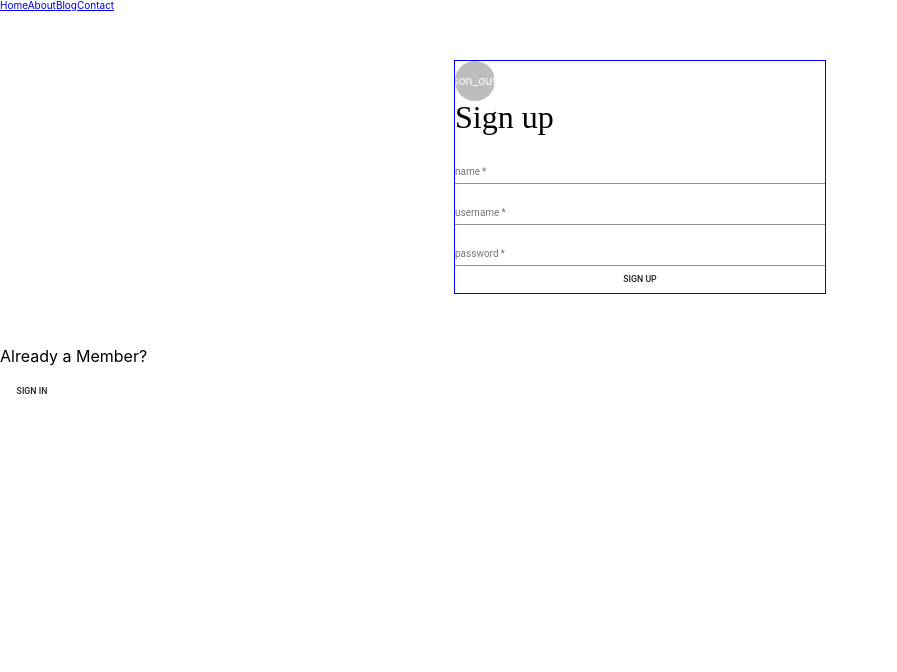
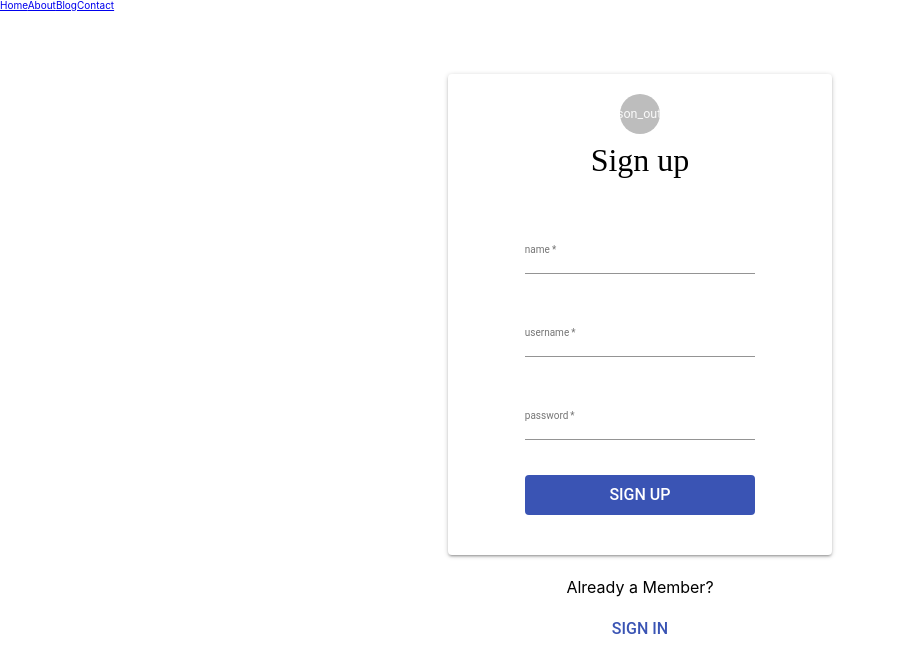
Before and after one commit to safespaceteam/safespacefrontend, a React (Create React App) app: page /register in a window 1280 px wide. Shown: the top 672 px of the page, without its empty margins (0-897 px from the left). Built offline with nearby package versions, Linux system fonts and the light colour scheme; no server answers; the HTML template or start-up script is replaced by a standard one.

Commit message:
styled login and register page

```diff
--- a/src/App.js
+++ b/src/App.js
@@ -1,14 +1,28 @@
 import React, { Component } from "react";
 import "./App.css";
 import Routes from "./components/routes";
+import { createMuiTheme, MuiThemeProvider } from "@material-ui/core";
 // import Button from "@material-ui/core/Button";
+
+const theme = createMuiTheme({
+  palette: {
+    secondary: {
+      main: "#3A54B4"
+    },
+    primary: {
+      main: "#fef7ed"
+    }
+  }
+});
 
 class App extends Component {
   render() {
     return (
-      <div className="App">
-        <Routes />
-      </div>
+      <MuiThemeProvider theme={theme}>
+        <div className="App">
+          <Routes />
+        </div>
+      </MuiThemeProvider>
     );
   }
 }
--- a/src/components/addMsg.js
+++ b/src/components/addMsg.js
@@ -23,7 +23,6 @@ class AddMessage extends Component {
     axios
       .post(`${url}/messages`, newMessage)
       .then(res => {
-        console.log(res);
         this.props.msgHandler();
       })
       .catch(err => {
@@ -38,17 +37,14 @@ class AddMessage extends Component {
   };
 
   render() {
-    console.log("state", this.props.msgs[0].userId);
     return (
       <div>
-        {/* <i className="material-icons">note_add</i> */}
         <NewMsgForm
           message={this.state.message}
           handleInputChange={this.handleInputChange}
           addMsg={this.addMsg}
           newNoteForm={this.props.newNoteForm}
         />
-        {/* {this.props.msg.userId} */}
       </div>
     );
   }
--- a/src/components/login.js
+++ b/src/components/login.js
@@ -5,6 +5,8 @@ import Avatar from "@material-ui/core/Avatar";
 import { Link } from "react-router-dom";
 import Button from "@material-ui/core/Button";
 import Paper from "@material-ui/core/Paper";
+import { styles } from "./styling/loginSyling";
+import withStyles from "@material-ui/core/styles/withStyles";
 
 const url = process.env.REACT_APP_DB_URL;
 
@@ -36,6 +38,7 @@ class Login extends Component {
         if (res.status === 200 && res.data) {
           console.log(res.data);
           localStorage.setItem("token", res.data.token);
+          localStorage.setItem("name", res.data.message);
           this.props.history.push("/profile");
         } else {
           throw new Error();
@@ -50,23 +53,28 @@ class Login extends Component {
   };
 
   render() {
+    const { classes } = this.props;
     return (
-      <div>
-        <Paper>
-          <form onSubmit={this.submitHandler}>
-            <Avatar>
-              <i className="material-icons">person_outline</i>
-            </Avatar>
-            <h2>Sign In</h2>
+      <div className={classes.root}>
+        <Paper className={classes.paper}>
+          <Avatar className={classes.avatar}>
+            <i className="material-icons">person_outline</i>
+          </Avatar>
+          <h2>Sign In</h2>
+          <form onSubmit={this.submitHandler} className={classes.signInform}>
             <TextField
               required
-              // id="standard-name"
               type="text"
               label="username"
               name="username"
-              // className={classes.textfield}
+              className={classes.textfield}
               value={this.state.user.username}
               onChange={this.inputHandler}
+              InputProps={{
+                classes: {
+                  input: classes.resize
+                }
+              }}
             />
             <TextField
               required
@@ -74,15 +82,22 @@ class Login extends Component {
               type="password"
               label="password"
               name="password"
-              // className={classes.textfield}
               value={this.state.user.password}
+              className={classes.textfield}
               onChange={this.inputHandler}
+              InputProps={{
+                classes: {
+                  input: classes.resize
+                }
+              }}
             />
-            <Button type="submit">Sign In</Button>
+            <Button type="submit" className={classes.signinBtn}>
+              Sign In
+            </Button>
           </form>
         </Paper>
         <p>Not a Member?</p>
-        <Button component={Link} to="/register">
+        <Button component={Link} to="/register" className={classes.toggleBtn}>
           Register
         </Button>
         {this.state.message ? <h4>{this.state.message}</h4> : undefined}
@@ -91,4 +106,4 @@ class Login extends Component {
   }
 }
 
-export default Login;
+export default withStyles(styles)(Login);
--- a/src/components/profile.js
+++ b/src/components/profile.js
@@ -2,6 +2,7 @@ import React, { Component } from "react";
 import axios from "axios";
 import MsgList from "./msgList";
 import AddMessage from "./addMsg";
+import { string } from "postcss-selector-parser";
 
 const url = process.env.REACT_APP_DB_URL;
 
@@ -11,12 +12,23 @@ class Profile extends Component {
     this.state = {
       msgs: [],
       loggedIn: false,
-      addNote: false
+      addNote: false,
+      name: null
     };
   }
 
   newNoteForm = () => {
     this.setState({ addNote: !this.state.addNote });
+  };
+
+  setName = () => {
+    const headerMessage = localStorage.getItem("name");
+    const userName = headerMessage.split(" ");
+    const capName = userName[1].charAt(0).toUpperCase() + userName[1].slice(1);
+    // capName.slice(0, -1);
+    if (!this.state.name) {
+      this.setState({ name: userName[0] + " " + capName });
+    }
   };
 
   authenticate = () => {
@@ -44,6 +56,9 @@ class Profile extends Component {
     } else {
       this.props.history.push("/");
     }
+    if (this.state.loggedIn) {
+      this.setName();
+    }
   };
 
   componentDidMount() {
@@ -65,7 +80,7 @@ class Profile extends Component {
   };
 
   render() {
-    console.log(this.state);
+    console.log("fck", this.state);
     return (
       <div>
         {this.state.addNote ? (
--- a/src/components/register.js
+++ b/src/components/register.js
@@ -5,7 +5,8 @@ import { Link } from "react-router-dom";
 import TextField from "@material-ui/core/TextField";
 import Avatar from "@material-ui/core/Avatar";
 import Paper from "@material-ui/core/Paper";
-import { MyPaper, AuthForm } from "./styling/loginSyling";
+import { styles } from "./styling/loginSyling";
+import withStyles from "@material-ui/core/styles/withStyles";
 
 const url = process.env.REACT_APP_DB_URL;
 
@@ -51,52 +52,64 @@ class Register extends Component {
   };
 
   render() {
+    const { classes } = this.props;
     return (
-      <div>
-        {/* <Paper className="paper"> */}
-        <MyPaper>
-          {/* <Paper className="paper"> */}
-          <AuthForm onSubmit={this.submitHandler}>
-            <Avatar>
-              <i className="material-icons">person_outline</i>
-            </Avatar>
-            <h2>Sign up</h2>
+      <div className={classes.root}>
+        <Paper className={classes.paper}>
+          <Avatar className={classes.avatar}>
+            <i className="material-icons">person_outline</i>
+          </Avatar>
+          <h2>Sign up</h2>
+          <form onSubmit={this.submitHandler} className={classes.signInform}>
             <TextField
               required
-              // id="standard-name"
               type="text"
               label="name"
               name="name"
-              // className={classes.textfield}
+              className={classes.textfield}
               value={this.state.user.name}
               onChange={this.inputHandler}
+              InputProps={{
+                classes: {
+                  input: classes.resize
+                }
+              }}
             />
             <TextField
               required
-              // id="standard-name"
               type="text"
               label="username"
               name="username"
-              // className={classes.textfield}
+              className={classes.textfield}
               value={this.state.user.username}
               onChange={this.inputHandler}
+              InputProps={{
+                classes: {
+                  input: classes.resize
+                }
+              }}
             />
             <TextField
               required
-              // id="standard-name"
               type="password"
               label="password"
               name="password"
-              // className={classes.textfield}
+              className={classes.textfield}
               value={this.state.user.password}
               onChange={this.inputHandler}
+              InputProps={{
+                classes: {
+                  input: classes.resize
+                }
+              }}
             />
-            <Button type="submit">Sign Up</Button>
-          </AuthForm>
-        </MyPaper>
-        {/* </Paper> */}
+            <Button type="submit" className={classes.signinBtn}>
+              Sign Up
+            </Button>
+          </form>
+        </Paper>
         <p>Already a Member?</p>
-        <Button component={Link} to="/login">
+        <Button component={Link} to="/login" className={classes.toggleBtn}>
           sign in
         </Button>
         {this.state.message ? <h4>{this.state.message}</h4> : undefined}
@@ -105,4 +118,4 @@ class Register extends Component {
   }
 }
 
-export default Register;
+export default withStyles(styles)(Register);
--- a/src/components/styling/loginSyling.js
+++ b/src/components/styling/loginSyling.js
@@ -1,16 +1,75 @@
-import styled from "styled-components";
+import { FormHelperText } from "@material-ui/core";
 
-export const MyPaper = styled.div`
-  display: flex;
-  justify-content: center;
-  padding: 50px 20px;
-  align-items: center;
-  width: 100%;
-`;
+// import styled from "styled-components";
 
-export const AuthForm = styled.form`
-  display: flex;
-  flex-direction: column;
-  width: 30%;
-  border: 1px solid blue;
-`;
+// export const MyPaper = styled.div`
+//   display: flex;
+//   justify-content: center;
+//   padding: 50px 20px;
+//   align-items: center;
+//   width: 100%;
+// `;
+
+// export const AuthForm = styled.form`
+//   display: flex;
+//   flex-direction: column;
+//   width: 30%;
+//   border: 1px solid blue;
+// `;
+
+export const styles = theme => ({
+  root: {
+    width: "100%",
+    display: "flex",
+    alignItems: "center",
+    marginTop: theme.spacing.unit * 8,
+    flexDirection: "column"
+  },
+
+  paper: {
+    width: "30%",
+    alignItems: "center",
+    display: "flex",
+    flexDirection: "column",
+    marginBottom: "20px"
+  },
+
+  signInform: {
+    display: "flex",
+    flexDirection: "column",
+    alignItems: "center",
+    padding: "20px 0",
+    width: "100%"
+  },
+
+  avatar: {
+    margin: "20px 0 10px 0"
+  },
+
+  textfield: {
+    width: "60%",
+    margin: "15px 0",
+    fontSize: "16px"
+  },
+
+  signinBtn: {
+    backgroundColor: theme.palette.secondary.main,
+    color: "white",
+    width: "60%",
+    margin: "20px 0",
+    fontSize: "16px",
+    "&:hover": {
+      color: theme.palette.secondary.main,
+      backgroundColor: theme.palette.primary.main
+    }
+  },
+
+  resize: {
+    fontSize: 20
+  },
+
+  toggleBtn: {
+    fontSize: 16,
+    color: theme.palette.secondary.main
+  }
+});
```
